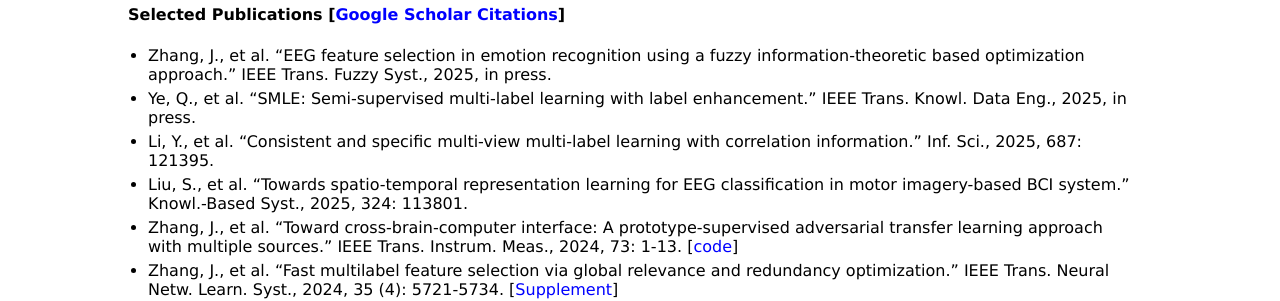
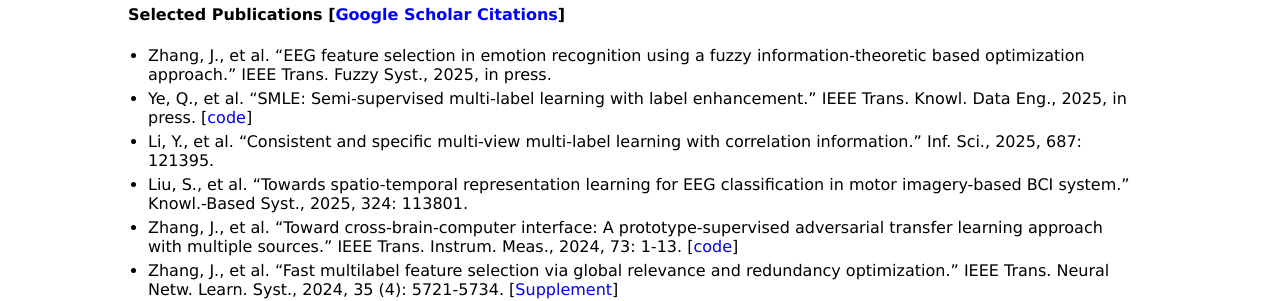
Before and after one commit to jiazhang-ml/jiazhang-ml.github.io, a Jekyll site: the page built from index.md, in a window 1280 px wide. Shown: the part 363-664 px from the top of the page. Built offline with Jekyll 4.4.1, drawn with Linux system fonts in a browser that asks for light colours.

Commit message:
Update index.md

```diff
--- a/index.md
+++ b/index.md
@@ -16,7 +16,7 @@ Research Interests: My research interests include *machine learning* and *data m
 #### Selected Publications [[Google Scholar Citations](https://scholar.google.com.hk/citations?user=yBaTk-gAAAAJ&hl=en)]
 
 * Zhang, J., et al. "EEG feature selection in emotion recognition using a fuzzy information-theoretic based optimization approach." IEEE Trans. Fuzzy Syst., 2025, in press.
-* Ye, Q., et al. "SMLE: Semi-supervised multi-label learning with label enhancement." IEEE Trans. Knowl. Data Eng., 2025, in press.
+* Ye, Q., et al. "SMLE: Semi-supervised multi-label learning with label enhancement." IEEE Trans. Knowl. Data Eng., 2025, in press. [[code]([https://github.com/wuhanrui/HoPRA](https://github.com/JNU-IHCILab/SMLE))]
 * Li, Y., et al. "Consistent and specific multi-view multi-label learning with correlation information." Inf. Sci., 2025, 687: 121395.
 * Liu, S., et al. "Towards spatio-temporal representation learning for EEG classification in motor imagery-based BCI system." Knowl.-Based Syst., 2025, 324: 113801.
 * Zhang, J., et al. "Toward cross-brain-computer interface: A prototype-supervised adversarial transfer learning approach with multiple sources." IEEE Trans. Instrum. Meas., 2024, 73: 1-13. [[code](PSAT-main.zip)]
```
